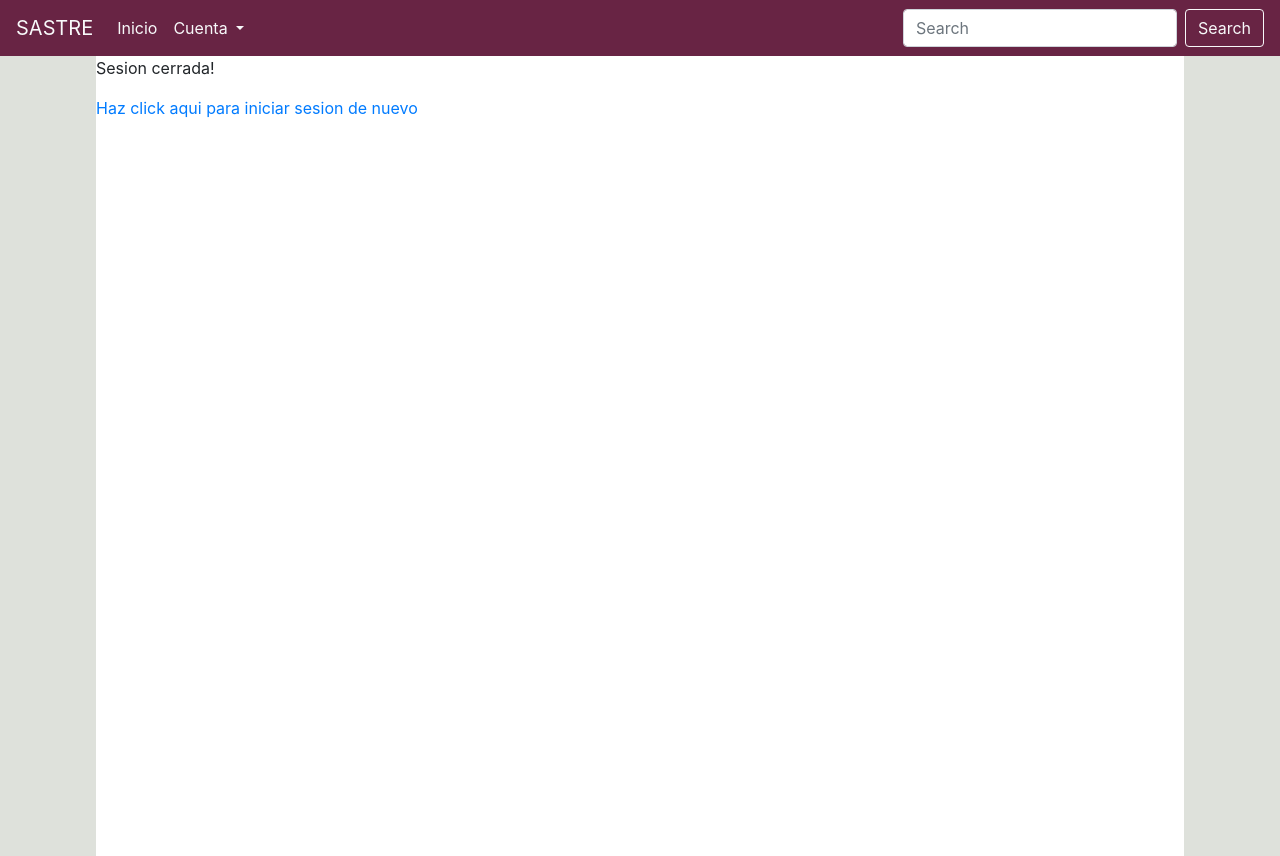
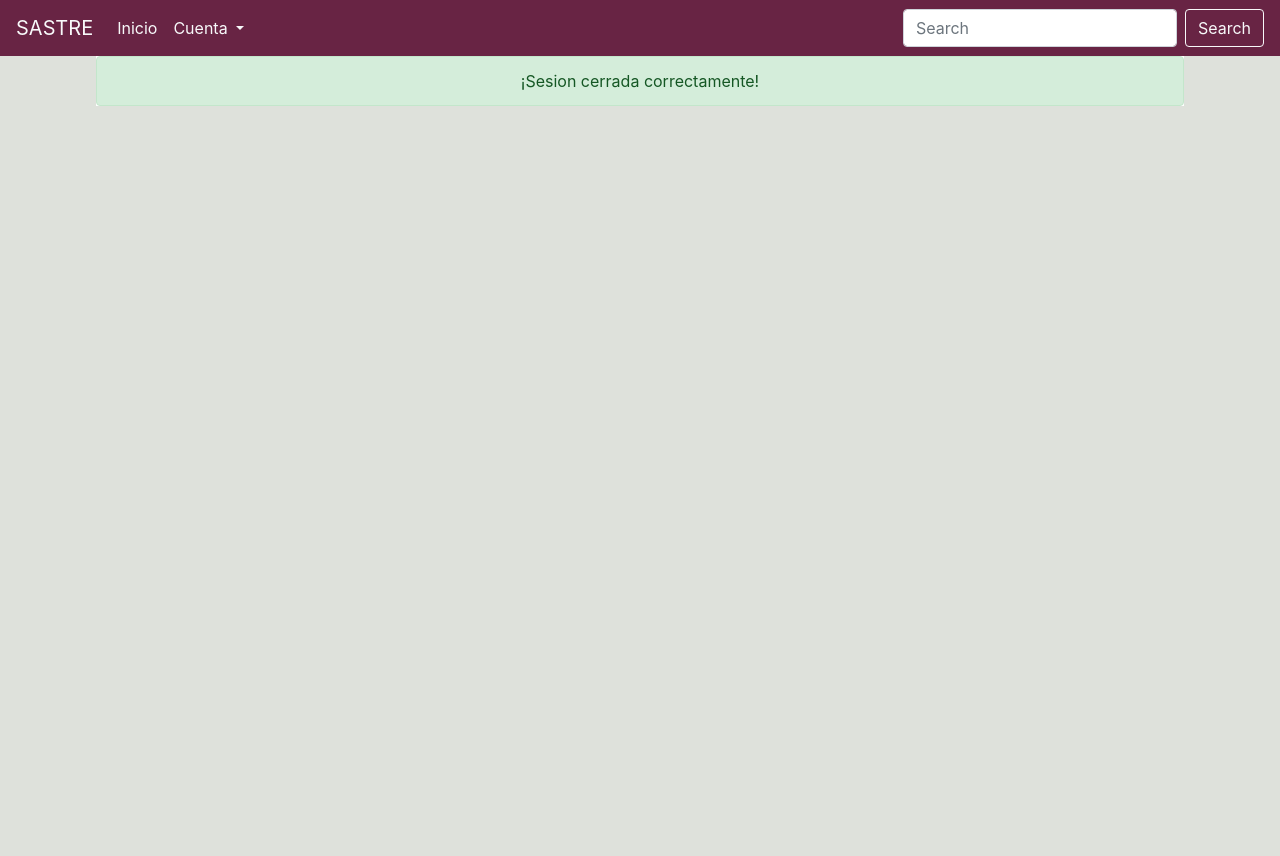
Before and after one commit to davidcast973/TrabajoTerminalESCOM, a Django app: page /cuenta/logout/ in a window 1280 px wide. After the commit the page ends 106 px from the top, so only its background shows below. Run offline with Django 3.2, Linux system fonts and the light colour scheme; some libraries are stand-ins or nearby versions.

Commit message:
Bienvenida y seguridad
Se modifica la pantalla de bienvenida para aparecer al logearse y se modifica la seguridad para poder ver las paginas sólo si esta loggeado.

```diff
--- a/SASTRE/sastre/settings.py
+++ b/SASTRE/sastre/settings.py
@@ -127,5 +127,5 @@ USE_TZ = True
 STATIC_URL = '/static/'
 STATIC_ROOT = os.path.join(BASE_DIR, 'static')
 # Redirect to home URL after login (Default redirects to /accounts/profile/)
-LOGIN_REDIRECT_URL = '/usuario/nuevo/'
+LOGIN_REDIRECT_URL = '/usuario/bienvenida'
 EMAIL_BACKEND = 'django.core.mail.backends.console.EmailBackend'
--- a/SASTRE/templates/registration/logged_out.html
+++ b/SASTRE/templates/registration/logged_out.html
@@ -1,6 +1,11 @@
 {% extends 'sastre/baseSastre.html' %}
 
-{% block body %}
-	<p>Sesion cerrada!</p>
-	<a href="{% url 'login'%}">Haz click aqui para iniciar sesion de nuevo</a>
+{% block title %}
+    Logged Out
 {% endblock %}
+
+{% block notificaciones %}
+	<div class="alert alert-success" role="alert">
+		¡Sesion cerrada correctamente!
+	</div>
+{% endblock %}
--- a/SASTRE/templates/sastre/basesastre.html
+++ b/SASTRE/templates/sastre/basesastre.html
@@ -24,14 +24,14 @@
     </head>
     <body>
         <nav class="navbar navbar-expand-lg navbar-light guindaColor">
-            <a class="navbar-brand text-light" href="#">SASTRE</a>
+            <a class="navbar-brand text-light" href="{% url 'bienvenida' %}">SASTRE</a>
             <button class="navbar-toggler" type="button" data-toggle="collapse" data-target="#navbarSupportedContent" aria-controls="navbarSupportedContent" aria-expanded="false" aria-label="Toggle navigation">
                 <span class="navbar-toggler-icon"></span>
             </button>
             <div class="collapse navbar-collapse" id="navbarSupportedContent">
                 <ul class="navbar-nav mr-auto">
                     <li class="nav-item active">
-                        <a class="nav-link text-light" href="#">Inicio<span class="sr-only">(current)</span></a>
+                        <a class="nav-link text-light" href="{% url 'bienvenida' %}">Inicio<span class="sr-only">(current)</span></a>
                     </li>
                     <li class="nav-item dropdown">
                         <a class="nav-link dropdown-toggle text-light" href="#" id="navbarDropdown" role="button" data-toggle="dropdown" aria-haspopup="true" aria-expanded="false">
@@ -41,7 +41,7 @@
                             <a class="dropdown-item" href="#">Opción 1</a>
                             <a class="dropdown-item" href="#">Opción 2</a>
                             <div class="dropdown-divider"></div>
-                            <a class="dropdown-item" href="#">Cerrar Sesión</a>
+                            <a class="dropdown-item" href="{% url 'logout' %}">Cerrar Sesión</a>
                         </div>
                     </li>
                 </ul>
@@ -51,9 +51,28 @@
                 </form>
             </div>
         </nav>
-        <div class="limiter">
-            {% block body %}
-            {% endblock %}
+        <div class="contentBody">
+            <div class="content">
+                <div class="text-center" style="margin: auto;">
+                    {% block login %}
+                        {% block notificaciones %}
+                            {% if not user.is_authenticated %}
+                                <div class="alert alert-warning" role="alert">
+                                    Tu cuenta no tiene acceso a esta pagina. Para continuear, inicia sesion con una cuenta con acceso. Favor de ingresar.
+                                </div>
+                                <div class="row">
+                                    <div class="col-3" style="margin: auto;">
+                                        <img src="{% static 'icons/lock-solid.svg' %}">
+                                    </div>
+                                </div>
+                            {% else %}
+                                {% block body %}
+                                {% endblock %}
+                            {% endif %}
+                        {% endblock %}
+                    {% endblock %}
+                </div>
+            </div>
         </div>
     </body>
 </html>
--- a/SASTRE/usuario/static/css/basesastre.css
+++ b/SASTRE/usuario/static/css/basesastre.css
@@ -1,12 +1,23 @@
+html {
+	height: 100%;
+}
+
 body {
 	background: #dee1db;
 }
 
-.limiter {
+.contentBody {
+	margin: auto;
+}
+
+.content {
+	background: #FFF;
 	width: 85%;
-	height: 100%;
 	margin: auto;
-	background: #FFF;
+}
+
+.bordecito {
+	border-color: red;
 }
 
 .padding20 {
@@ -21,6 +32,29 @@ body {
 	color: black; !important;
 	background-color: #682444;
 }
+
+/* Botón propio -------------------------------------------------- */
+
+/* Redefine los estilos de .btn */
+/* Modificar el texto y el color de fondo en los tres estados
+   principales del botón: default, hover y active. */
+.btn-guinda {
+  color: white;
+  text-shadow: 0 -1px 0 rgba(0, 0, 0, 0.25);
+  background-color: #682444;
+}
+
+/* Estilos del estado :hover del botón */
+/* Uno de los estilos más sencillos y eficaces para el estado :hover
+   consiste en subir hacia arriba ligeramente la imagen de fondo del
+   botón, pero puedes definir otros estilos adicionales si quieres. */
+.btn-guinda:hover {
+  color: 682444;
+  background-color: #fff;
+  border-color: #682444;
+  background-position: 0 -15px;
+}
+/* --------------------------------------------------------------- */
 
 .whiteText{
 	color:#ffffff;
--- a/SASTRE/usuario/templates/bienvenida.html
+++ b/SASTRE/usuario/templates/bienvenida.html
@@ -5,5 +5,5 @@
 {% endblock %}
 
 {% block body %}
-	<h1>BIENVENIDA</h1>
+dsd
 {% endblock %}
--- a/SASTRE/usuario/urls.py
+++ b/SASTRE/usuario/urls.py
@@ -6,4 +6,5 @@ urlpatterns = [
     path('nuevo/', views.usuario_new, name='usuario_new'),
     path('<int:pk>/edicion/', views.usuario_edit, name='usuario_edit'),
     path('crud/', views.crudInicio, name='crudInicio'),
+    path('bienvenida/', views.bienvenida, name='bienvenida'),
 ]
--- a/SASTRE/usuario/views.py
+++ b/SASTRE/usuario/views.py
@@ -3,6 +3,9 @@ from .forms import UsuarioForm
 from django.shortcuts import redirect
 from .models import Usuario, PersonalAdministrativo, Profesor, Alumno
 from django.contrib.auth.models import User
+
+def bienvenida(request):
+    return render(request, 'bienvenida.html')
 
 def usuario_new(request):
     if request.method == "POST":
```
Also changed, not shown: SASTRE/templates/registration/login.html (+14 -19 lines), SASTRE/usuario/static/icons/lock-solid.svg (added).
